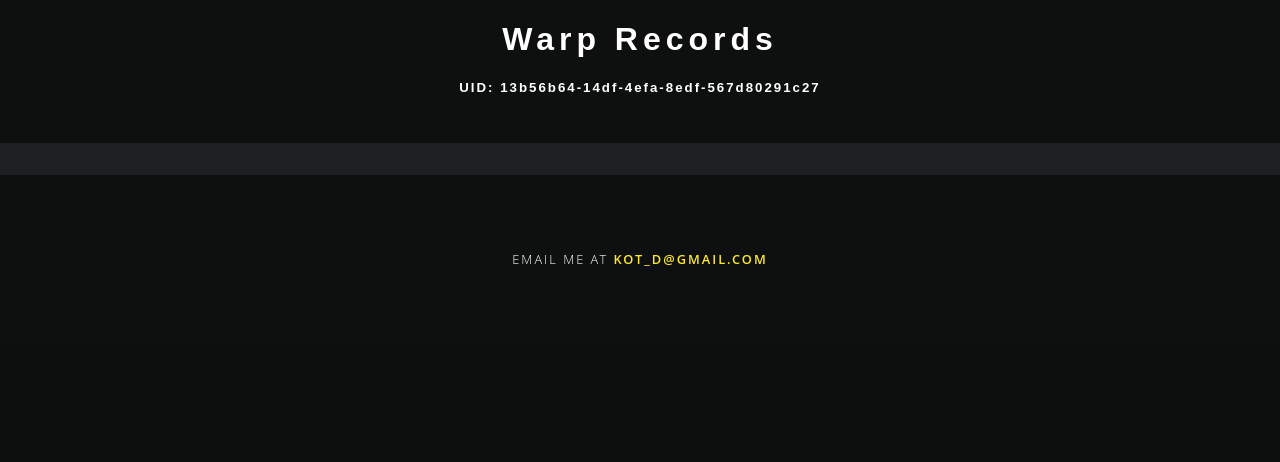
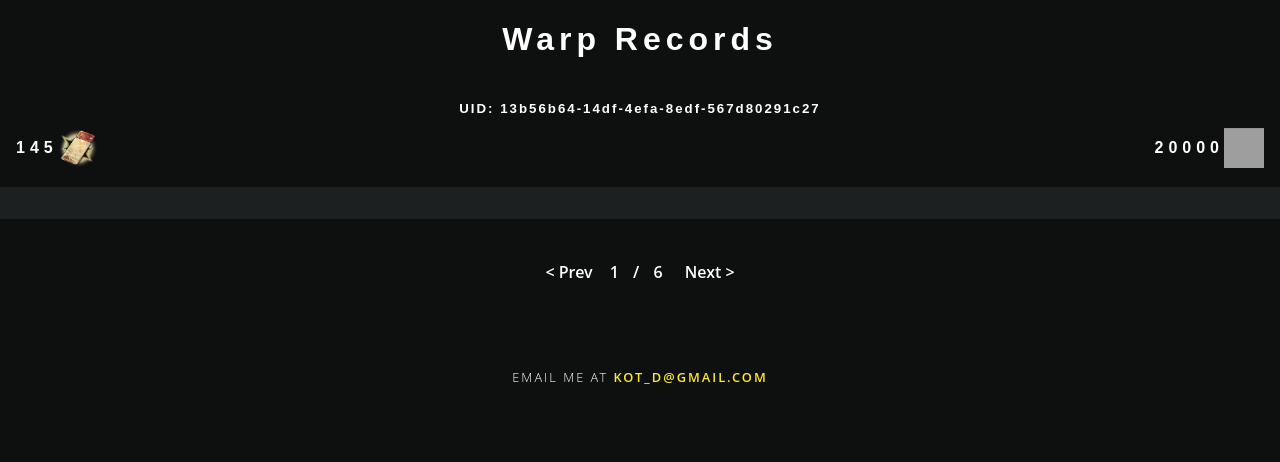
Before and after one commit to kot197/gacha-simulator, a PHP site: page / in a window 1280 px wide. Shown: the part 954-1416 px from the top of the page. Before the commit the page ends 1298 px from the top, so only its background shows below. Run offline with PHP 8.4, Linux system fonts and the light colour scheme; data that the repository does not hold is empty; grey boxes are pictures that could not be loaded.

Commit message:
buncha css

```diff
--- a/css/style.css
+++ b/css/style.css
@@ -278,11 +278,40 @@
     padding: 1rem 1rem;
     margin-top: 3rem;
     flex-wrap: wrap;
-    overflow: hidden;
+    overflow-y: visible;
 }
 
-#warp-records h5 {
+#warp-records #record-infos {
+    justify-content: space-around;
+}
+
+#warp-records div h5 {
     letter-spacing: 2px !important;
+}
+
+#warp-items-wrapper {
+    position: relative;
+    overflow: visible;
+}
+
+#warp-items-wrapper .warp-records-info {
+    position: absolute;
+    color: #fff;
+    z-index: 999;
+    display: flex;
+    transform: translateY(-100%);
+    align-items: center;
+    padding: 0.5rem 1rem;
+}
+
+#warp-items-wrapper #total-warps {
+    top: 0;
+    left: 0;
+}
+
+#warp-items-wrapper #total-stellar-jade {
+    top: 0;
+    right: 0;
 }
 
 .warp-item {
@@ -325,6 +354,30 @@
     align-items: center;
 }
 
+/* PAGINATION */
+
+#pagination-control {
+    margin-top: 2rem;
+}
+
+#pagination-control button {
+    font-weight: 600;
+    background-color: rgba(255, 255, 255, 0);
+    color: #fff;
+    border: 0 solid #fff;
+    transition: var(--trans);
+    padding: 0.75rem 0.5rem;
+    border-radius: 1rem;
+}
+
+#pagination-control button:hover {
+    background-color: rgba(255, 255, 255, 0.2);
+}
+
+#pagination-control span {
+    font-weight: 600;
+}
+
 /* FOOTER */
 footer {
     padding: 4rem 0;
--- a/index.php
+++ b/index.php
@@ -63,8 +63,23 @@
     </header>
     <section id="warp-records">
         <h1>Warp Records</h3>
-        <h5>UID: <span id="uid">xxxx</span></h5>
+        <div class="flex">
+            <h5>UID: <span id="uid">xxxx</span></h5>
+        </div>
         <div id="warp-items-wrapper" class="container flex">
+            <div id="total-warps" class="warp-records-info">
+                <h4>145</h4>
+                <img src="assets/Item_Star_Rail_Special_Pass.webp" alt="Icon" width="40" height="40">
+            </div>
+            <div id="total-stellar-jade" class="warp-records-info">
+                <h4>20000</h4>
+                <img src="assets/Item_Stellar_Jade.webp" alt="Icon" width="40" height="40">
+            </div>
+        </div>
+        <div id="pagination-control">
+            <button id="prev-page">< Prev</button>
+            <span id="page-numbers">1 / 6 </span>
+            <button id="next-page">Next ></button>
         </div>
     </section>
     <footer>
```
